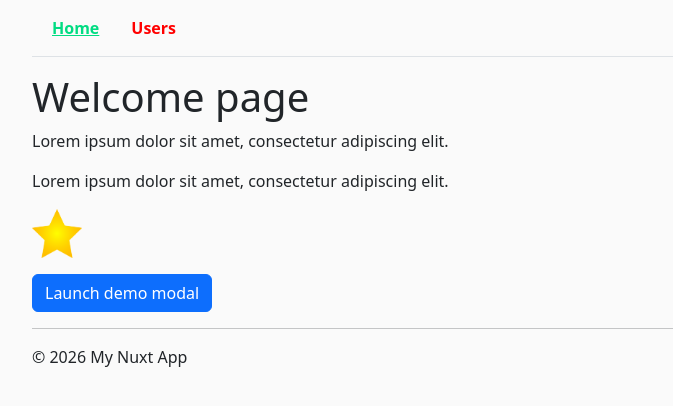
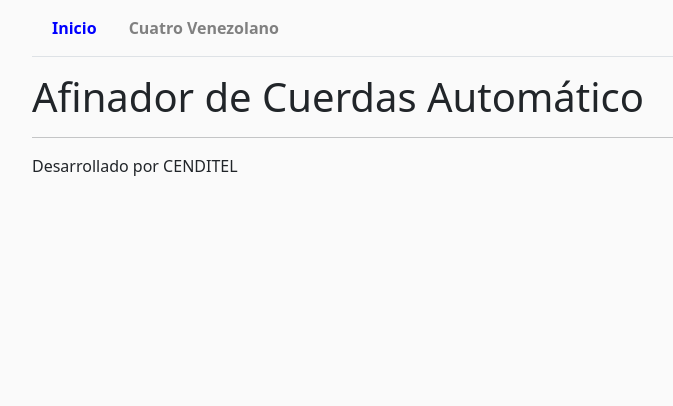
Before and after one commit to argenisosorio/afinador_app, a Nuxt app: page / in a window 1280 px wide. Shown: the top 406 px of the page, without its empty margins (50-723 px from the left). Built offline with nearby package versions, Linux system fonts and the light colour scheme.

Commit message:
feat(pages): Limpiando el proyecto de componentes de interfaz no necesarios en este momento.

```diff
--- a/app/components/Footer.vue
+++ b/app/components/Footer.vue
@@ -2,7 +2,7 @@
   <div>
     <hr>
     <footer>
-      <p>© 2026 My Nuxt App</p>
+      <p>Desarrollado por CENDITEL</p>
     </footer>
   </div>
 </template>
--- a/app/components/Navbar.vue
+++ b/app/components/Navbar.vue
@@ -3,8 +3,8 @@
     <nav class="navbar navbar-expand-lg border-bottom">
       <div class="container-fluid">
         <div class="navbar-nav flex-row">
-          <NuxtLink class="nav-link me-3" to="/">Home</NuxtLink>
-          <NuxtLink class="nav-link" to="/users">Users</NuxtLink>
+          <NuxtLink class="nav-link me-3" to="/">Inicio</NuxtLink>
+          <NuxtLink class="nav-link" to="/cuatro">Cuatro Venezolano</NuxtLink>
         </div>
       </div>
     </nav>
@@ -13,13 +13,12 @@
 
 <style scoped>
 a {
-  color: red;
+  color: gray;
   text-decoration: none;
   font-weight: bold;
 }
 
 .router-link-active {
-  color: #00dc82 !important;
-  text-decoration: underline;
+  color: blue !important;
 }
 </style>
--- a/app/components/goBack.vue
+++ b/app/components/goBack.vue
@@ -10,7 +10,7 @@ const goBack = () => {
 
 <template>
   <button class="btn-back" @click="goBack">
-    ⬅ Go back
+    ⬅ Volver
   </button>
 </template>
 
--- /dev/null
+++ b/app/pages/cuatro/index.vue
@@ -0,0 +1,16 @@
+<template>
+  <div>
+    <GoBack />
+    <h1>Cuatro Venezolano</h1>
+  </div>
+</template>
+
+<script setup>
+// 1. Estado global para controlar el loader
+// const loader = useState('loader')
+
+// 2. Configuramos el título de la página
+useHead({
+  title: 'Cuatro Venezolano',
+})
+</script>
--- a/app/pages/index.vue
+++ b/app/pages/index.vue
@@ -1,57 +1,21 @@
 <template>
   <div>
-    <h1>Welcome page</h1>
-    <p>Lorem ipsum dolor sit amet, consectetur adipiscing elit.</p>
-    <p>Lorem ipsum dolor sit amet, consectetur adipiscing elit.</p>
+    <h1>Afinador de Cuerdas Automático</h1>
 
-    <img
-      src="/images/star.png"
-      alt="star"
-      class="img-fluid mb-3"
-      width="50px"
-    >
-    <br>
-
-    <!-- Button trigger modal -->
-    <button type="button" class="btn btn-primary" data-bs-toggle="modal" data-bs-target="#exampleModal">
-      Launch demo modal
-    </button>
-
-    <!-- Modal -->
-    <div id="exampleModal" class="modal fade" tabindex="-1" aria-labelledby="exampleModalLabel" aria-hidden="true">
-      <div class="modal-dialog">
-        <div class="modal-content">
-          <div class="modal-header">
-            <h5 id="exampleModalLabel" class="modal-title">Modal title</h5>
-            <button type="button" class="btn-close" data-bs-dismiss="modal" aria-label="Close"/>
-          </div>
-          <div class="modal-body">
-            ...
-          </div>
-          <div class="modal-footer">
-            <button type="button" class="btn btn-secondary" data-bs-dismiss="modal">Close</button>
-            <button type="button" class="btn btn-primary">Save changes</button>
-          </div>
-        </div>
-      </div>
-    </div>
   </div>
 </template>
 
 <script setup>
 useHead({
-  title: 'Home'
+  title: 'Inicio'
 })
 
 const loader = useState('loader')
 
 onMounted(() => {
-  console.log("Activo el loader")
+  // Activar el loader
   loader.value = true
-
-  setTimeout(() => {
-    loader.value = false
-    console.log("Han pasado 3 segundos y quité el loader")
-  }, 3000)
+  // Desactivar el loader
+  loader.value = false
 })
 </script>
--- a/app/pages/users/index.vue
+++ /dev/null
@@ -1,41 +0,0 @@
-<template>
-  <div>
-    <GoBack />
-    <h1>Users List</h1>
-
-    <div v-if="error" class="alert alert-danger">
-      Error al cargar usuarios. Inténtalo de nuevo.
-    </div>
-
-    <ul v-else>
-      <li v-for="user in users_list" :key="user.id">
-        {{ user.name }}
-        <NuxtLink :to="`/users/${user.id}`">Detail</NuxtLink>
-      </li>
-    </ul>
-  </div>
-</template>
-
-<script setup>
-// 1. Estado global para controlar el loader
-const loader = useState('loader')
-
-// 2. Configuramos el título de la página
-useHead({
-  title: 'Users',
-})
-
-// Simularemos una llamada a la API de Backend usando una API de prueba real
-// 'pending' es un booleano reactivo que cambia automáticamente
-const { data: response, pending, error } = await useFetch('https://jsonplaceholder.typicode.com/users', {
-  lazy: true
-})
-
-// 3. Mapeamos los resultados (JSONPlaceholder devuelve un Array directo)
-const users_list = computed(() => response.value || [])
-
-// 4. Observamos 'pending' y asignamos su valor directamente al loader
-watch(pending, (newVal) => {
-  loader.value = newVal
-}, { immediate: true }) // immediate asegura que si empieza cargando, el loader se active de una vez
-</script>
```
Also changed, not shown: app/pages/cuatro/[id].vue (renamed from app/pages/users/[id].vue).
